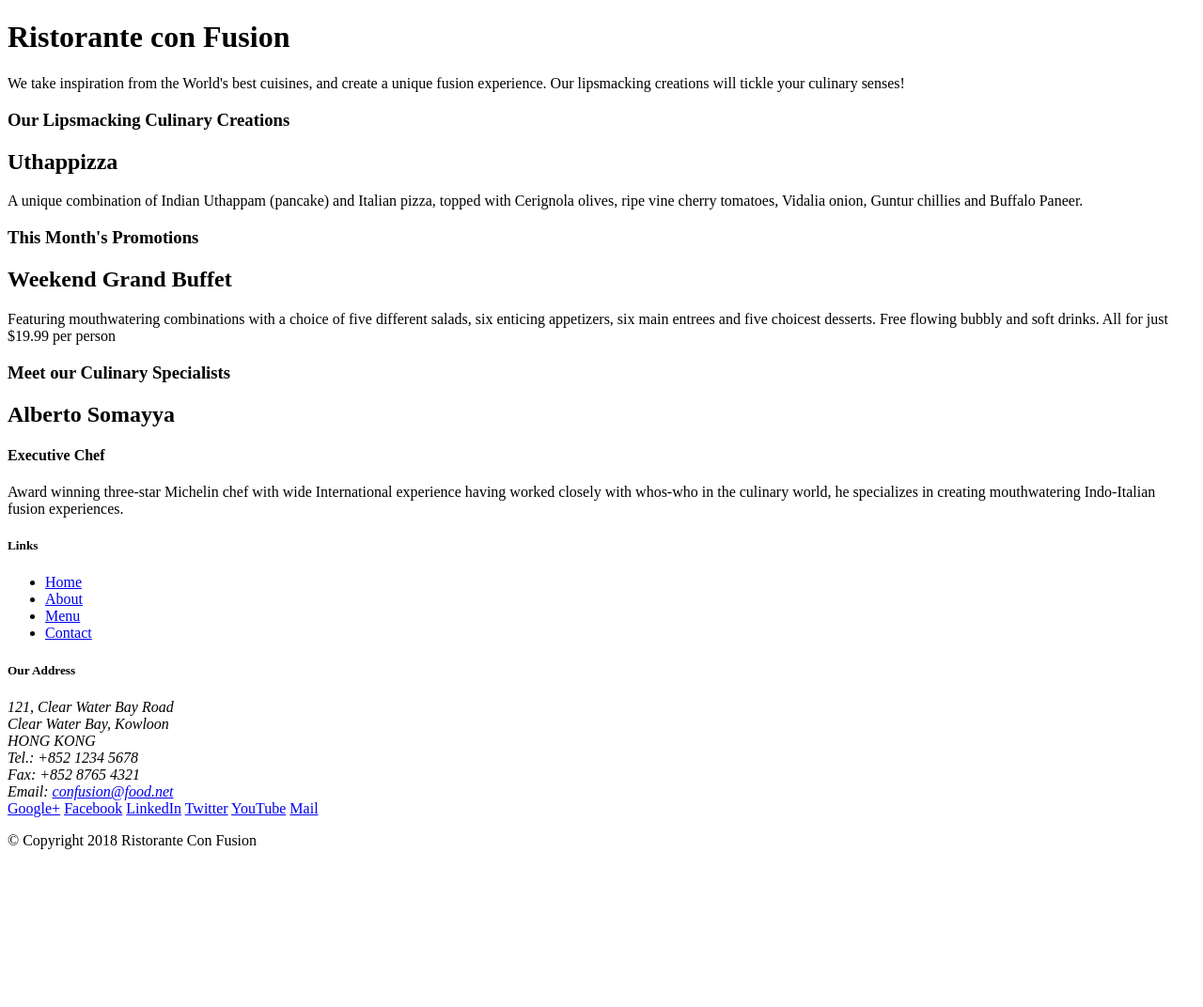
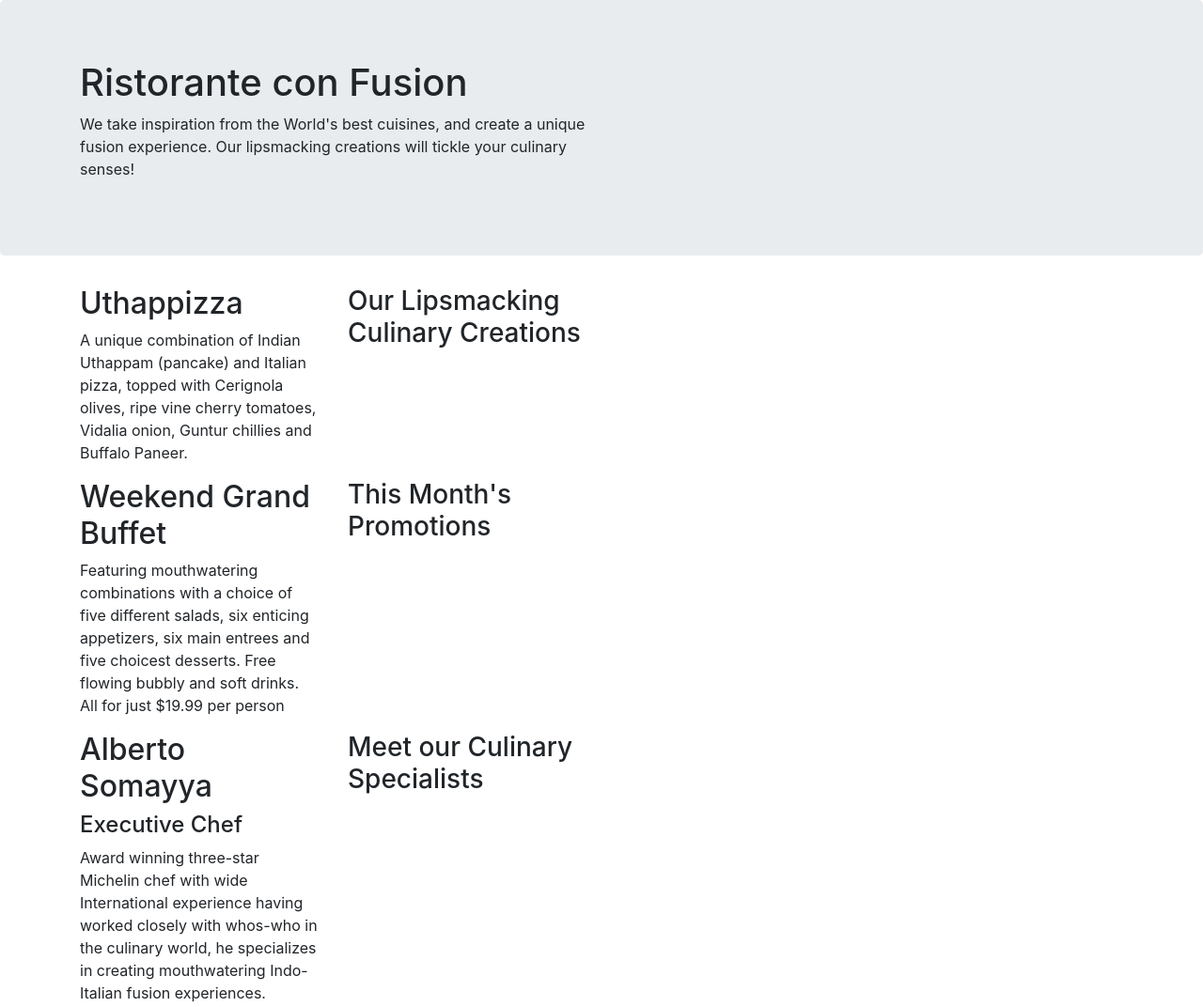
Before and after one commit to hmswrth/BootStrap4, a website: page index.html in a window 1280 px wide. Shown: the top 1072 px of the page at 94% size. Before the commit the page ends 920 px from the top, so only its background shows below. Drawn offline with nearby package versions, Linux system fonts and the light colour scheme.

Commit message:
bootstrap grid initial

```diff
--- a/index.html
+++ b/index.html
@@ -2,51 +2,58 @@
 <html lang="en">
 
 <head>
+        <!-- Required meta tags always come first -->
+        <meta charset="utf-8">
+        <meta name="viewport" content="width=device-width, initial-scale=1, shrink-to-fit=no">
+        <meta http-equiv="x-ua-compatible" content="ie=edge">
+
+        <!-- Bootstrap CSS -->
+        <link rel="stylesheet" href="node_modules/bootstrap/dist/css/bootstrap.min.css">
     <title>Ristorante Con Fusion</title>
 </head>
 
 <body>
 
-    <header>
-        <div>
-            <div>
-                <div>
+    <header class="jumbotron">
+        <div class="container">
+            <div class="row">
+                <div class="col-12 col-sm-6">
                     <h1>Ristorante con Fusion</h1>
                     <p>We take inspiration from the World's best cuisines, and create a unique fusion experience. Our lipsmacking creations will tickle your culinary senses!</p>
                 </div>
-                <div>
+                <div class="col-12 col-sm">
                 </div>
             </div>
         </div>
     </header>
 
-    <div>
-        <div>
-            <div>
+    <div class="container">
+        <div class="row">
+            <div class="col-12 col-sm-4 order-sm-last col-md-3">
                 <h3>Our Lipsmacking Culinary Creations</h3>
             </div>
-            <div>
+            <div class="col col-sm corder-sm-first col-md-3">
                 <h2>Uthappizza</h2>
                 <p>A unique combination of Indian Uthappam (pancake) and Italian pizza, topped with Cerignola olives, ripe vine cherry tomatoes, Vidalia onion, Guntur chillies and Buffalo Paneer.</p>
             </div>
         </div>
 
 
-        <div>
-            <div>
+        <div class="row">
+            <div class="col-12 col-sm-4 order-sm-last col-md-3">
                 <h3>This Month's Promotions</h3>
             </div>
-            <div>
+            <div class="col-12 col-sm-4 order-sm-first col-md-3">
                 <h2>Weekend Grand Buffet</h2>
                 <p>Featuring mouthwatering combinations with a choice of five different salads, six enticing appetizers, six main entrees and five choicest desserts. Free flowing bubbly and soft drinks. All for just $19.99 per person </p>
             </div>
         </div>
 
-        <div>
-            <div>
+        <div class="row">
+            <div class="col-12 col-sm-4 order-sm-last col-md-3">
                 <h3>Meet our Culinary Specialists</h3>
             </div>
-            <div>
+            <div class="col-12 col-sm-4 order-sm-first col-md-3">
                 <h2>Alberto Somayya</h2>
                 <h4>Executive Chef</h4>
                 <p>Award winning three-star Michelin chef with wide International experience having worked closely with whos-who in the culinary world, he specializes in creating mouthwatering Indo-Italian fusion experiences. </p>
@@ -55,9 +62,9 @@
     </div>
 
     <footer>
-        <div>
-            <div>
-                <div>
+        <div class="container">
+            <div class="row">
+                <div class="col-4 offset-1 col-sm-2">
                     <h5>Links</h5>
                     <ul>
                         <li><a href="#">Home</a></li>
@@ -65,8 +72,8 @@
                         <li><a href="#">Menu</a></li>
                         <li><a href="#">Contact</a></li>
                     </ul>
-                </div>
-                <div>
+                </div  >
+                <div class="col-7 col-sm-5">
                     <h5>Our Address</h5>
                     <address>
 		              121, Clear Water Bay Road<br>
@@ -78,7 +85,7 @@
 		           </address>
                 </div>
                 <div>
-                    <div>
+                    <div class="col-12 col-sm-4">
                         <a href="http://google.com/+">Google+</a>
                         <a href="http://www.facebook.com/profile.php?id=">Facebook</a>
                         <a href="http://www.linkedin.com/in/">LinkedIn</a>
@@ -88,14 +95,18 @@
                     </div>
                 </div>
            </div>
-           <div>
-                <div>
+           <div class="row">
+                <div class="col-auto">
                     <p>© Copyright 2018 Ristorante Con Fusion</p>
                 </div>
            </div>
         </div>
     </footer>
 
+        <!-- jQuery first, then Popper.js, then Bootstrap JS. -->
+        <script src="node_modules/jquery/dist/jquery.slim.min.js"></script>
+        <script src="node_modules/popper.js/dist/umd/popper.min.js"></script>
+        <script src="node_modules/bootstrap/dist/js/bootstrap.min.js"></script>
 </body>
 
 </html>
--- a/package.json
+++ b/package.json
@@ -12,5 +12,10 @@
   "license": "ISC",
   "devDependencies": {
     "lite-server": "^2.3.0"
+  },
+  "dependencies": {
+    "bootstrap": "^4.0.0",
+    "jquery": "^3.3.1",
+    "popper.js": "^1.12.9"
   }
 }
```
Also changed, not shown: 1 other file.
